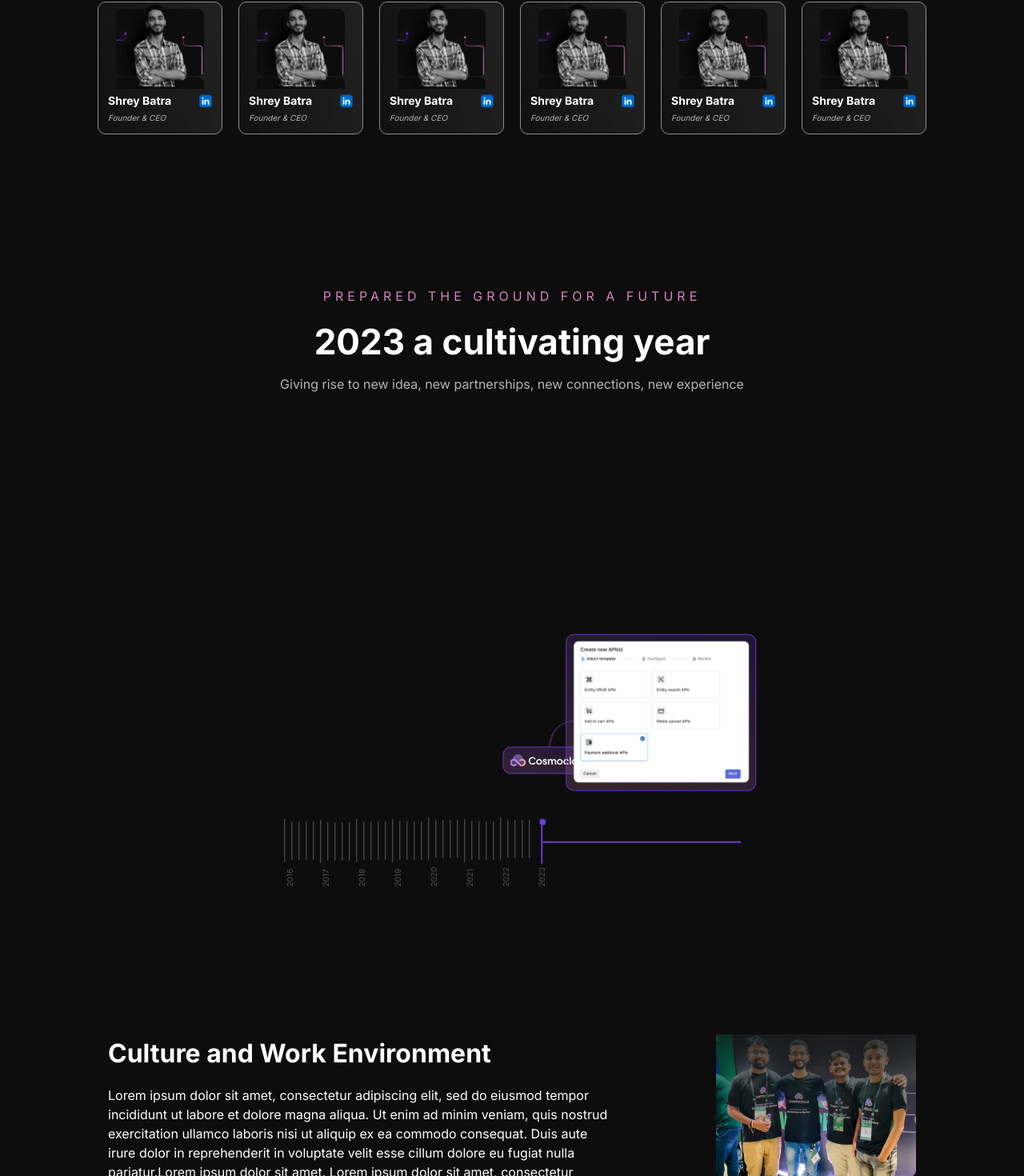
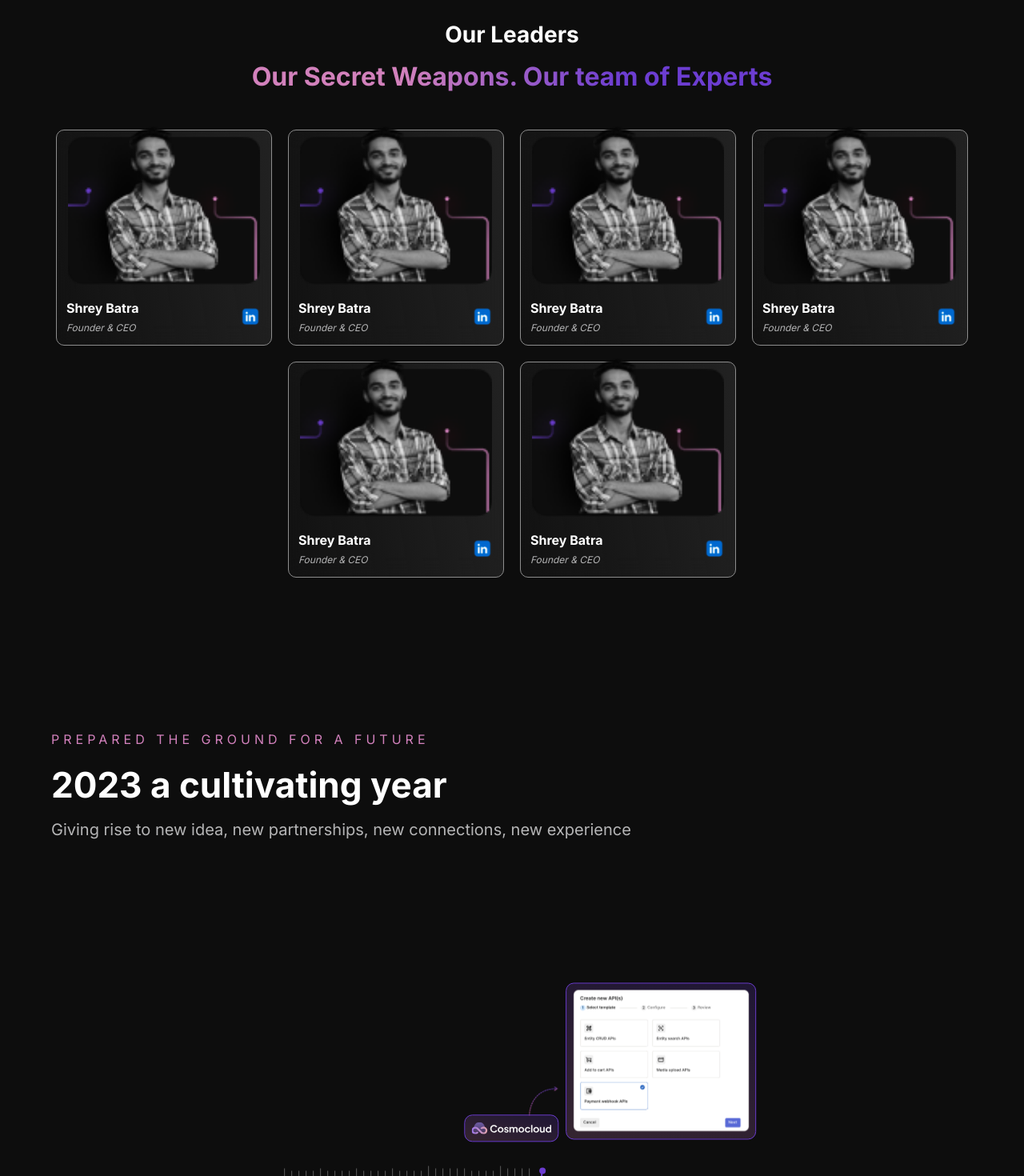
Before and after one commit to shreybatra/loki-mirror, a Next.js app: page /aboutUs in a window 1280 px wide. Shown: the part 1313-2783 px from the top of the page at 80% size. Built offline with nearby package versions, Linux system fonts and the light colour scheme.

Commit message:
about page

```diff
--- a/app/aboutUs/about.css
+++ b/app/aboutUs/about.css
@@ -17,6 +17,7 @@
 .leader-card-bg {
   background: url("../../assets/png/leader-card-bg.png");
   background-size: contain;
+  background-repeat: no-repeat;
 }
 
 .leader-card {
--- a/app/aboutUs/page.tsx
+++ b/app/aboutUs/page.tsx
@@ -7,12 +7,13 @@ import {
   Motto,
   WorkCulture,
 } from "@/components/AboutUs";
+
 import { GetStarted } from "@/components/Landing";
 
 export default function Page() {
   return (
-    <main className="flex flex-col items-center">
-      <div className="flex flex-col items-center gap-[120px] w-[90%] md:gap-[190px]">
+    <main className="about-main flex flex-col items-center">
+      <div className="flex flex-col items-center gap-[100px] w-[95%] md:gap-[190px]">
         <Motto />
         <About />
         <Leaders />
--- a/components/AboutUs/About/About.tsx
+++ b/components/AboutUs/About/About.tsx
@@ -6,7 +6,7 @@ import React from 'react'
 
 export const About = () => {
   return (
-    <div className='pl-[20px] pb-[30px] mt-[45px] border-l-[1px] md:border-l-[0px] border-dashed border-primary flex flex-col gap-[80px] w-full relative max-w-[768px]'>
+    <div className='about-main pl-[20px] pb-[30px] mt-[45px] border-l-[1px] md:border-l-[0px] border-dashed border-primary flex flex-col gap-[80px] w-full relative max-w-[768px]'>
       {
         AboutData.map(({question, answer, image}, index) => {
           return <AboutCard key={crypto.randomUUID()} position={index&1? "right" : "left"} question={question} answer={answer} image={image} />
--- a/components/AboutUs/AngelInvestors/AngelInvestorCard.tsx
+++ b/components/AboutUs/AngelInvestors/AngelInvestorCard.tsx
@@ -1,5 +1,7 @@
 "use client";
+
 import Image, { StaticImageData } from "next/image";
+
 import LinkedinLogo from "@/assets/svg/linkedin-logo.svg";
 import React from "react";
 
@@ -16,22 +18,22 @@ export const AngelInvestorCard = ({
   image,
 }: AngelInvestorCardProps) => {
   return (
-    <div className="angel-investor-card pt-[8px] px-[12px] pb-[12px] flex flex-col justify-center items-center gap-[4px] w-[156px]">
-      <div className="angel-investor-card-bg w-[110px] h-[100px]  relative">
+    <div className="leader-card pt-[8px] px-[12px] pb-[12px] flex flex-col justify-center items-center gap-[4px] w-[156px] md:w-[270px] md:h-[270px]">
+      <div className="leader-card-bg w-[110px] h-[100px] relative md:w-[240px] md:h-[203px]">
         <Image
-          className="w-[114px] h-[107px] absolute top-[-9px]"
+          className="w-[114px] h-[107px] absolute top-[-18px] md:w-[234px] md:h-[200px]"
           src={image}
           alt="name"
         />
       </div>
-      <div className="flex w-full justify-between items-start">
+      <div className="flex w-full justify-between items-start items-center">
         <div className="flex flex-col gap-[4px]">
-          <h4 className="text-[14px] font-[700]">{name}</h4>
-          <h6 className="text-muted text-[10px] font-[400] italic">
+          <h4 className="text-[14px] font-[700] md:text-[16px]">{name}</h4>
+          <h6 className="text-muted text-[10px] font-[400] italic md:text-[12px]">
             {position}
           </h6>
         </div>
-        <Image className="py-[3px]" src={LinkedinLogo} alt="Linkedin logo" />
+        <Image className="py-[3px] w-[20px] h-[20px] md:w-[28px] md:h-[28px]" src={LinkedinLogo} alt="Linkedin logo" />
       </div>
     </div>
   );
--- a/components/AboutUs/AngelInvestors/AngelInvestors.tsx
+++ b/components/AboutUs/AngelInvestors/AngelInvestors.tsx
@@ -1,20 +1,21 @@
 "use client";
-import React from "react";
+
 import { AngelInvestorCard } from "./AngelInvestorCard";
 import { AngelInvestorsData } from "@/constants/AngelInvestors";
+import React from "react";
 
 export const AngelInvestors = () => {
   return (
     <div className="flex flex-col gap-[42px]">
       <div className="flex flex-col gap-[12px] items-center">
-        <h1 className="text-primary-pink uppercase tracking-[5px] text-center">
+        <h1 className="text-[12px] font-[500] text-primary-pink uppercase tracking-[5px] text-center md:text-[16px]">
           Our Investors
         </h1>
         <div className="flex flex-col gap-[8px] items-center">
-          <h2 className="text-[20px] text-center font-[700]">
+          <h2 className="text-[20px] text-center font-[700] md:text-[32px]">
             Angel Investors
           </h2>
-          <p className="text-[12px] font-[400] text-description">Such as...</p>
+          <p className="text-[12px] font-[400] text-description md:text-[14px]">Such as...</p>
         </div>
       </div>
       <div className="flex flex-wrap gap-[16px] justify-center">
--- a/components/AboutUs/Ideation/Ideation.tsx
+++ b/components/AboutUs/Ideation/Ideation.tsx
@@ -10,27 +10,27 @@ export const Ideation = () => {
   const years = [2016, 2017, 2018, 2019, 2020, 2021, 2022];
 
   return (
-    <div className="flex flex-col gap-[42px]">
-      <div className="flex flex-col items-center gap-[12px]">
-        <h2 className="text-primary-pink uppercase tracking-[5px] text-center">
+    <div className="flex flex-col gap-[42px] md:items-center" >
+      <div className="flex flex-col items-center w-[90vw] gap-[12px] md:items-baseline" >
+        <div className="text-primary-pink uppercase tracking-[5px] text-center text-[12px] lg:text-[16px]">
           Prepared the ground for a future
-        </h2>
+        </div>
         <div className="flex flex-col gap-[8px] items-center">
-          <h1 className="text-center text-[44px] font-[700]">
+          <div className="text-center w-full text-[20px] md:text-[44px] font-[700] md:text-left">
             2023 a cultivating year
-          </h1>
-          <p className="text-[16px] text-muted font-[400] text-center">
+          </div>
+          <p className=" text-[12px] text-center text-muted md:text-[20px] font-[400] md:text-left ">
             Giving rise to new idea, new partnerships, new connections, new
             experience
           </p>
         </div>
       </div>
-      <div className="flex flex-col gap-[8px] md:-rotate-90">
+      <div className="flex flex-col gap-[8px] md:-rotate-90 md:justify-end">
         <div className="flex flex-col gap-[8px] ">
           {years.map((year) => {
             return (
               <div key={year} className="flex gap-[8px]">
-                <p className="text-[10px] font-[400] text-[#505050]">{year}</p>
+                <p className="text-[12px] font-[400] text-[#505050]">{year}</p>
                 <div className="flex flex-col gap-[8px] items-center">
                   <div className="strip-played h-[1px] w-[54px] hover:strip-unplayed"></div>
                   <div className="strip-played h-[1px] w-[48px] hover:strip-unplayed"></div>
@@ -44,7 +44,7 @@ export const Ideation = () => {
         </div>
         <div className="flex gap-[16px]">
           <div className="flex gap-[4px]">
-            <p className="text-[10px] font-[400] text-[#505050]">2023</p>
+            <p className="text-[12px] font-[400] text-[#505050]">2023</p>
             <div className="pt-[6px]">
               <div className="w-[54px] h-[2px] strip-unplayed relative ideation-dot"></div>
               <div className="h-full flex justify-center">
@@ -54,9 +54,9 @@ export const Ideation = () => {
           </div>
           <div className="flex flex-col gap-[24px]">
             <div className="flex relative">
-              <div className="ideation-image-box p-[8px] w-[118px] relative md:rotate-90">
+              <div className="ideation-image-box p-[8px] w-[118px] relative md:rotate-90 md:top-[-140%] md:left-[-10%] ">
                 <Image className="" src={CosmocloudImg} alt="Cosmocloud logo" />
-                <div className="absolute top-[50%] right-[-40px] md:-rotate-90 md:right-[20%] md:top-[-110%]">
+                <div className="absolute top-[50%] right-[-40px] md:-rotate-90 md:right-[0%] md:top-[-110%]">
                   <Image
                     className="w-[36px] h-[36px]"
                     src={CircularArrow1}
--- a/components/AboutUs/Investors/Investors.tsx
+++ b/components/AboutUs/Investors/Investors.tsx
@@ -1,27 +1,28 @@
 "use client";
+
+import Image from "next/image";
 import { InvestorsData } from "@/constants/Investors";
-import Image from "next/image";
 import React from "react";
 
 export const Investors = () => {
   return (
     <div className="flex flex-col gap-[42px]">
       <div className="flex flex-col gap-[12px] items-center">
-        <h1 className="text-primary-pink uppercase tracking-[5px] text-center">
+        <h1 className="text-[12px] font-[500] text-primary-pink uppercase tracking-[5px] text-center md:text-[16px]">
           Our Investors
         </h1>
         <div className="flex flex-col gap-[8px] items-center">
-          <h2 className="text-[20px] text-center font-[700]">
+          <h2 className="text-[20px] text-center font-[700] md:text-[32px]">
             Backed by VCs and Angel Investors
           </h2>
-          <p className="text-[12px] font-[400] text-description">Such as...</p>
+          <p className="text-[12px] font-[400] opacity-[0.75] md:text-[14px]">Such as...</p>
         </div>
       </div>
-      <div className="flex gap-[8px] flex-wrap justify-between">
+      <div className="flex gap-[32px] flex-wrap justify-center md:justify-between md:max-w-[60vw]">
         {InvestorsData.map(({ image }) => {
           return (
-            <div className="border-gradient w-[156px] md:w-1/3" key={crypto.randomUUID()}>
-              <div className="px-[12px] py-[20px] investor-card w-full">
+            <div className="border-gradient w-[156px] md:w-[218px]" key={crypto.randomUUID()}>
+              <div className="px-[12px] py-[20px] investor-card w-full flex justify-center md:px-[24px] md:py-[24px]">
                 <Image src={image} alt="investor" />
               </div>
             </div>
--- a/components/AboutUs/Leaders/LeaderCard.tsx
+++ b/components/AboutUs/Leaders/LeaderCard.tsx
@@ -18,22 +18,22 @@ export const LeaderCard = ({
   image,
 }: LeaderCardProps) => {
   return (
-    <div className="leader-card pt-[8px] px-[12px] pb-[12px] flex flex-col justify-center items-center gap-[4px] w-[156px]">
-      <div className="leader-card-bg w-[110px] h-[100px]  relative">
+    <div className="leader-card pt-[8px] px-[12px] pb-[12px] flex flex-col justify-center items-center gap-[4px] w-[156px] md:w-[270px] md:h-[270px]">
+      <div className="leader-card-bg w-[110px] h-[100px] relative md:w-[240px] md:h-[203px]">
         <Image
-          className="w-[114px] h-[107px] absolute top-[-9px]"
+          className="w-[114px] h-[107px] absolute top-[-18px] md:w-[234px] md:h-[200px]"
           src={image}
           alt="name"
         />
       </div>
-      <div className="flex w-full justify-between items-start">
+      <div className="flex w-full justify-between items-start items-center">
         <div className="flex flex-col gap-[4px]">
-          <h4 className="text-[14px] font-[700]">{name}</h4>
-          <h6 className="text-muted text-[10px] font-[400] italic">
+          <h4 className="text-[14px] font-[700] md:text-[16px]">{name}</h4>
+          <h6 className="text-muted text-[10px] font-[400] italic md:text-[12px]">
             {position}
           </h6>
         </div>
-        <Image className="py-[3px]" src={LinkedinLogo} alt="Linkedin logo" />
+        <Image className="py-[3px] w-[20px] h-[20px] md:w-[28px] md:h-[28px]" src={LinkedinLogo} alt="Linkedin logo" />
       </div>
     </div>
   );
--- a/components/AboutUs/Motto/Motto.tsx
+++ b/components/AboutUs/Motto/Motto.tsx
@@ -1,15 +1,16 @@
 "use client";
+
+import BgImage from "@/assets/png/about_us_background.png";
 import Image from "next/image";
 import React from "react";
-import BgImage from "@/assets/png/about_us_background.png";
 
 export const Motto = () => {
   return (
-    <div className="w-full h-[200px] flex flex-col items-center gap-[16px] max-w-[310px] md:max-w-[462px] lg:max-w-[700px]">
-      <div className="w-full absolute top-0 left-0 z-[-10]">
-        <Image className="h-[350px] lg:h-[500px] object-cover" src={BgImage} alt="bg" />
+    <div className="w-full h-[200px] flex flex-col items-center gap-[16px] w-[310px] md:w-[462px] md:h-[360px] lg:w-[700px]">
+      <div className="w-full absolute top-0 left-0 z-[-1]" >
+        <Image className="h-[360px] md:h-[630px] object-cover" src={BgImage} alt="bg" />
       </div>
-      <h1 className="text-[22px] lg:text-[48px] font-[700] text-center">Next-Gen Solutions, Zero Coding Hassles</h1>
+      <h1 className="text-[22px] lg:text-[48px] md:mt-[60px] font-[700] text-center">Next-Gen Solutions, Zero Coding Hassles</h1>
       <p className="text-muted text-[12px] lg:text-[18px] font-[400] text-center">
         Cutting-edge solutions that require no coding, ushering in a new era of
         seamless and hassle-free technological advancements
--- a/components/AboutUs/WorkCulture/WorkCulture.tsx
+++ b/components/AboutUs/WorkCulture/WorkCulture.tsx
@@ -9,10 +9,10 @@ import { VerticalScroller } from "@/blocks/VerticalScroller";
 export const WorkCulture = () => {
   const CultureImages = [CultureImage, CultureImage];
   return (
-    <div className="flex flex-col gap-[16px] lg:gap-[130px] md:flex-row overflow-hidden md:h-[300px] relative">
+    <div className="flex flex-col gap-[16px] w-[90vw] lg:gap-[130px] md:flex-row justify-between overflow-hidden md:h-[300px] relative">
       <div className="flex flex-col gap-[16px]">
-        <h1 className="text-[32px] font-[700]">Culture and Work Environment</h1>
-        <p className="text-[16px] font-[400] max-w-[630px]">
+        <h1 className="text-[16px] font-[700] md:text-[32px]">Culture and Work Environment</h1>
+        <p className="text-[12px] font-[400] opacity-[0.75] max-w-[630px] md:text-[16px]">
           Lorem ipsum dolor sit amet, consectetur adipiscing elit, sed do
           eiusmod tempor incididunt ut labore et dolore magna aliqua. Ut enim ad
           minim veniam, quis nostrud exercitation ullamco laboris nisi ut
@@ -29,8 +29,8 @@ export const WorkCulture = () => {
       <div className="md:hidden">
         <HorizontalScroller direction="left" speed="fast">
           {CultureImages.map((image) => (
-            <div className="rounded-[8px]" key={crypto.randomUUID()}>
-              <Image className="rounded-[8px]" src={image} alt="culture" />
+            <div className="rounded-[8px] " key={crypto.randomUUID()}>
+              <Image className="rounded-[8px] w-[260px]" src={image} alt="culture"/>
             </div>
           ))}
         </HorizontalScroller>
@@ -39,7 +39,7 @@ export const WorkCulture = () => {
         <VerticalScroller direction="up" speed="fast">
           {CultureImages.map((image) => (
             <div className="rounded-[8px]" key={crypto.randomUUID()}>
-              <Image className="rounded-[8px]" src={image} alt="culture" />
+              <Image className="rounded-[8px] w-[400px]" src={image} alt="culture" />
             </div>
           ))}
         </VerticalScroller>
```
